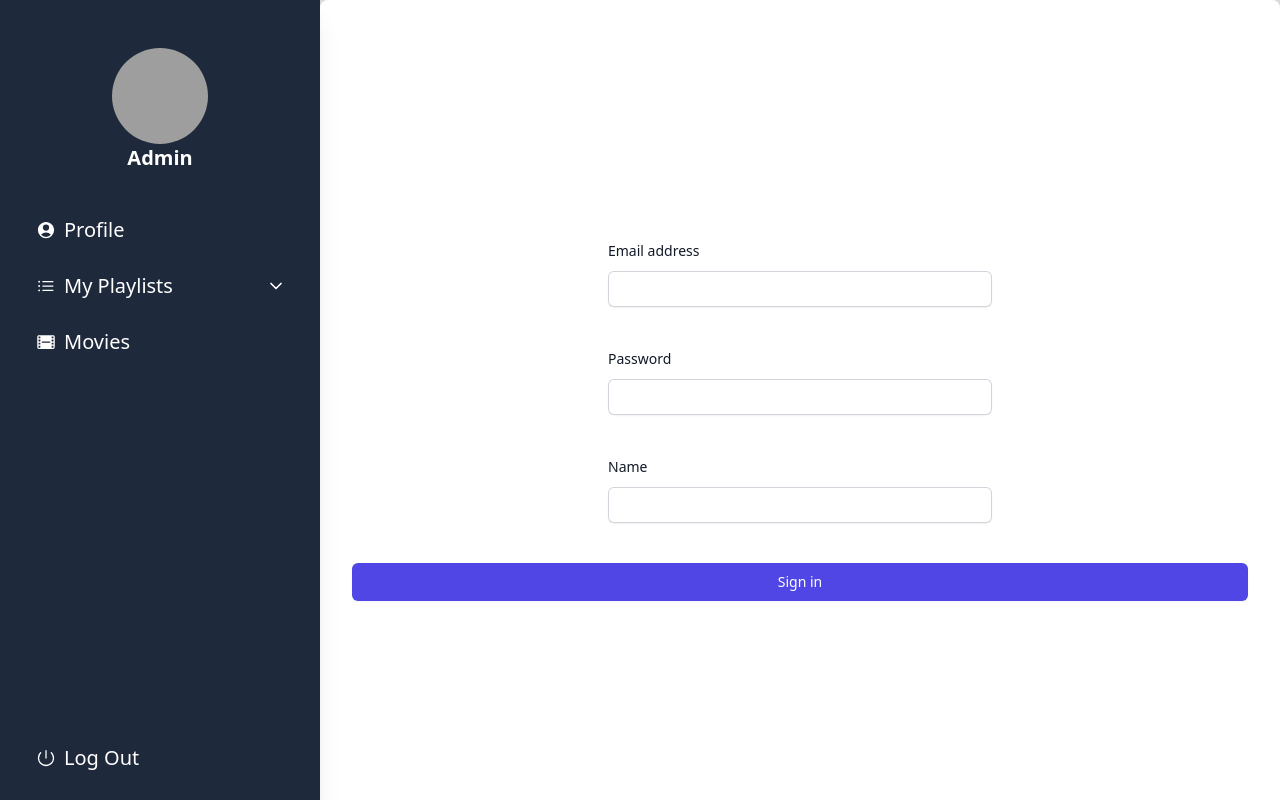
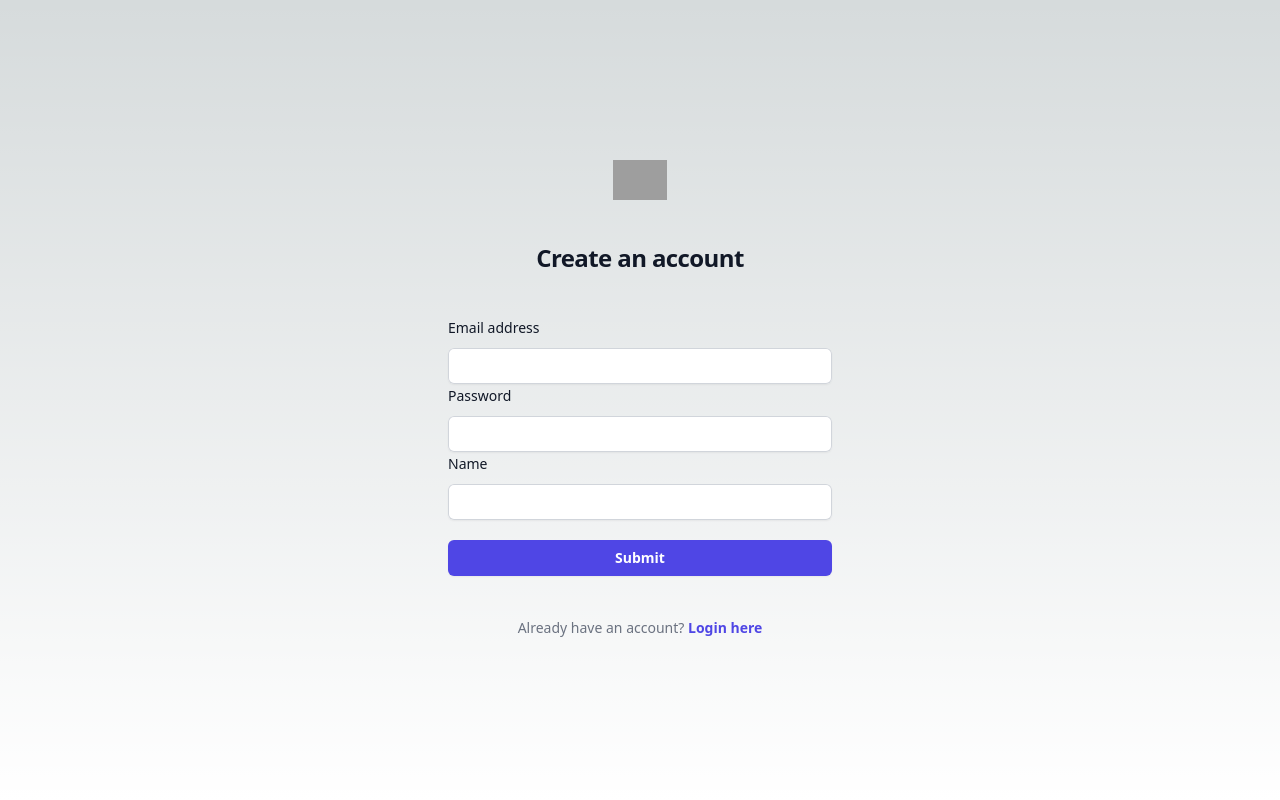
Before and after one commit to ValeHenriquez/movies-front, a Next.js app: page /auth/signup in a window 1280 px wide. Built offline with nearby package versions, Linux system fonts and the light colour scheme; grey boxes are pictures that could not be loaded.

Commit message:
build: update signup form

```diff
--- a/app/layout.tsx
+++ b/app/layout.tsx
@@ -22,7 +22,7 @@ export default function RootLayout({
   children: React.ReactNode
 }) {
   const isBrowser = typeof window !== 'undefined';
-  const showSideBar = isBrowser && !window.location.pathname.includes('/login');
+  const showSideBar = isBrowser && !window.location.pathname.includes('/login') && !window.location.pathname.includes('/signup');
 
   return (
     <html lang="en"
--- a/components/SignUpForm.tsx
+++ b/components/SignUpForm.tsx
@@ -32,11 +32,23 @@ const SignUpForm: React.FC = () => {
 
     return (
         <form onSubmit={handleSubmit(handleSignUp)}
-            className="flex min-h-full flex-1 flex-col justify-center px-6 py-12 lg:px-8
-            bg-white dark:bg-gray-900 overflow-hidden sm:rounded-lg"
-        >
+            className="flex min-h-full flex-1 flex-col justify-center px-6 py-12 lg:px-8">
+
+            <div className="sm:mx-auto sm:w-full sm:max-w-sm">
+                <img
+                    className="mx-auto h-10 w-auto"
+                    src="https://tailwindui.com/img/logos/mark.svg?color=indigo&shade=600"
+                    alt="Your Company"
+                />
+                <h2 className="mt-10 text-center text-2xl font-bold leading-9 tracking-tight text-gray-900">
+                    Create an account
+                </h2>
+            </div>
+
             <div className="mt-10 sm:mx-auto sm:w-full sm:max-w-sm">
-                <label htmlFor="email" className="block text-sm font-medium leading-6 text-gray-900 dark:text-white">
+
+                <div>
+                    <label htmlFor="email" className="block text-sm font-medium leading-6 text-gray-900">
                         Email address
                     </label>
                     <div className="mt-2">
@@ -48,10 +60,13 @@ const SignUpForm: React.FC = () => {
                         />
                     </div>
                 </div>
-            <div className="mt-10 sm:mx-auto sm:w-full sm:max-w-sm">
-                <label htmlFor="password" className="block text-sm font-medium leading-6 text-gray-900 dark:text-white">
+
+                <div>
+                    <div className="flex items-center justify-between">
+                        <label htmlFor="password" className="block text-sm font-medium leading-6 text-gray-900">
                             Password
                         </label>
+                    </div>
                     <div className="mt-2">
                         <input
                             {...register("password")}
@@ -61,30 +76,44 @@ const SignUpForm: React.FC = () => {
                         />
                     </div>
                 </div>
-            <div className="mt-10 sm:mx-auto sm:w-full sm:max-w-sm">
-                <label htmlFor="name" className="block text-sm font-medium leading-6 text-gray-900 dark:text-white">
+
+                <div>
+                    <div className="flex items-center justify-between">
+                        <label htmlFor="name" className="block text-sm font-medium leading-6 text-gray-900">
                             Name
                         </label>
+                    </div>
                     <div className="mt-2">
                         <input
                             {...register("name")}
                             required
-                        autoComplete="name"
+                            autoComplete="current-name"
                             className="block w-full rounded-md border-0 py-1.5 text-gray-900 shadow-sm ring-1 ring-inset ring-gray-300 placeholder:text-gray-400 focus:ring-2 focus:ring-inset focus:ring-indigo-600 sm:text-sm sm:leading-6"
                         />
                     </div>
                 </div>
+
                 <div>
                     <button
                         type="submit"
-                    className="mt-10 w-full flex justify-center py-2 px-4 border border-transparent rounded-md shadow-sm text-sm font-medium text-white bg-indigo-600 hover:bg-indigo-500"
+                        className="mt-5 flex w-full justify-center rounded-md bg-indigo-600 px-3 py-1.5 text-sm font-semibold leading-6 text-white shadow-sm hover:bg-indigo-500 focus-visible:outline focus-visible:outline-2 focus-visible:outline-offset-2 focus-visible:outline-indigo-600"
                     >
                         {errors.password && <span>This field is required</span>}
                         {errors.email && <span>This field is required</span>}
                         {errors.name && <span>This field is required</span>}
-                    Sign in
+                        Submit
                     </button>
                 </div>
+
+
+                <p className="mt-10 text-center text-sm text-gray-500">
+                    Already have an account?{' '}
+                    <a href="/auth/login" className="font-semibold leading-6 text-indigo-600 hover:text-indigo-500">
+                        Login here
+                    </a>
+                </p>
+            </div>
+
         </form>
     )
 
```
Lines whose indentation alone changed are shown as unchanged.
